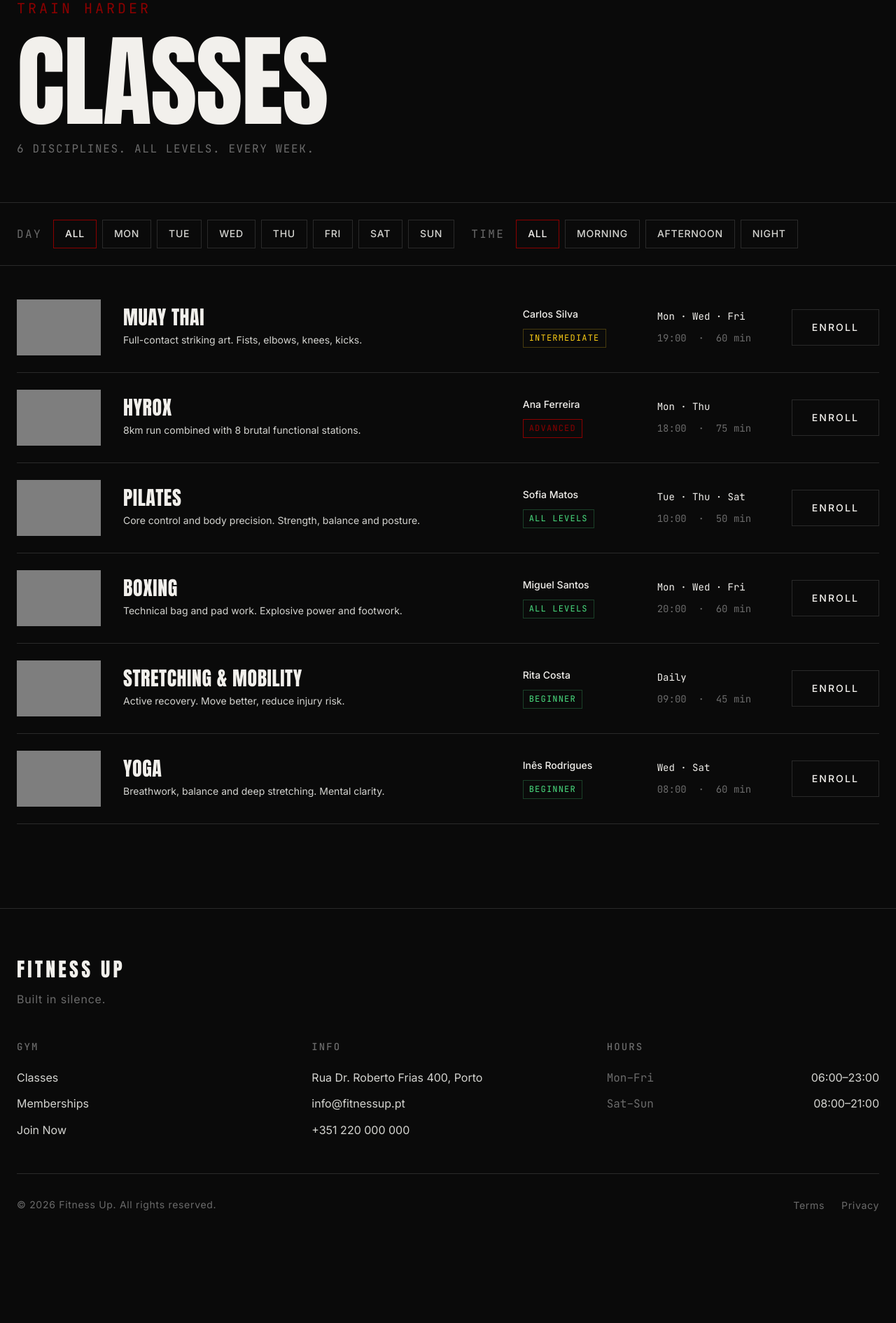
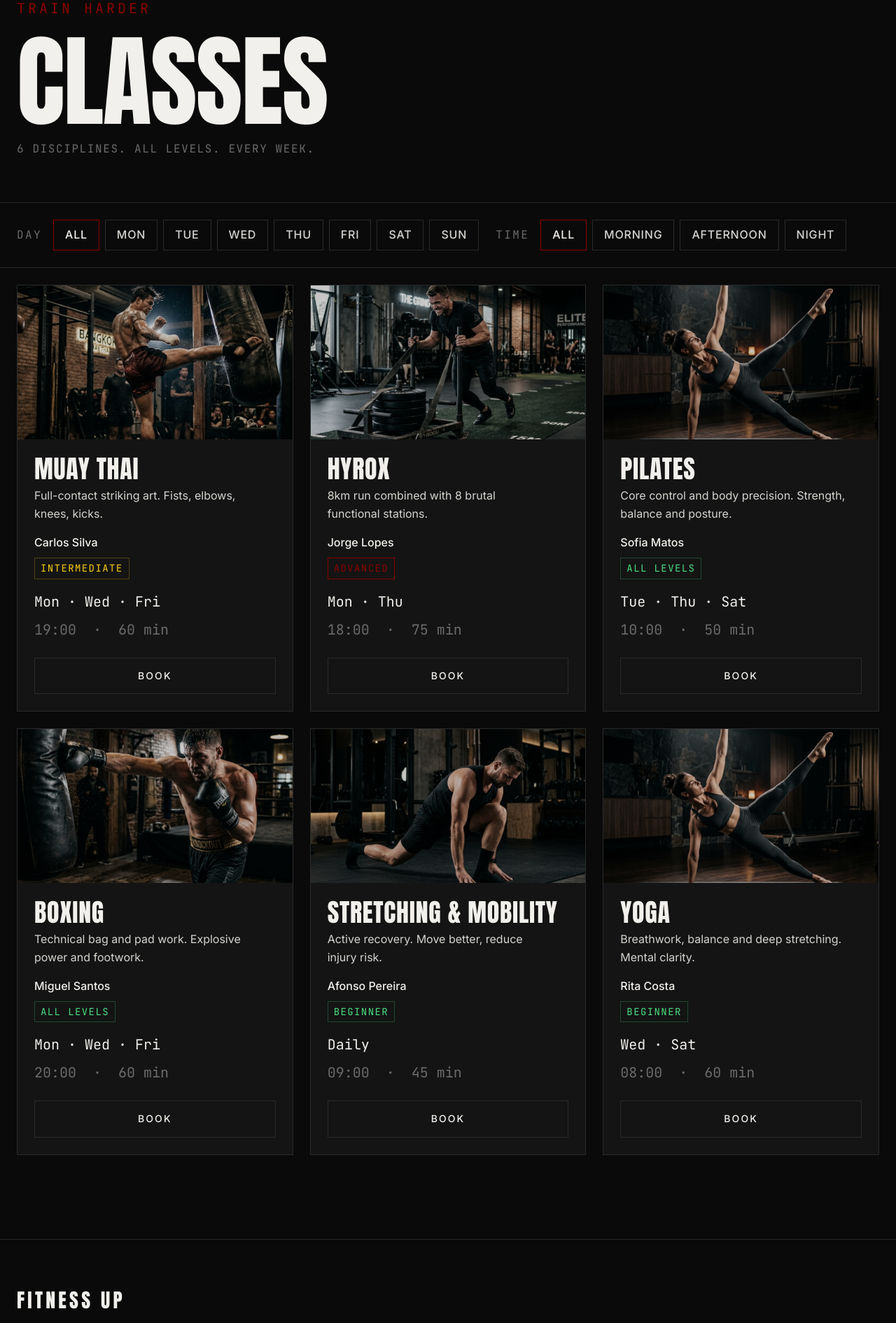
Before and after one commit to AfonsoBouca/gym-management-platform, a PHP site: page /classes.html in a window 1280 px wide; the page is wider, and only the part inside the window is pictured. Shown: the part 370-2261 px from the top of that part at 70% size. Before the commit the page ends 2101 px from the top of that part, so only its background shows below. Run offline with PHP 8.4, Linux system fonts and the light colour scheme; grey boxes are pictures that could not be loaded.

Commit message:
classes layout improvement

```diff
--- a/classes.html
+++ b/classes.html
@@ -90,7 +90,7 @@
                         <p class="crow__days">Mon · Wed · Fri</p>
                         <p class="crow__time">19:00 &nbsp;·&nbsp; 60 min</p>
                     </div>
-                    <a href="index.html#enroll" class="button button--ghost">Enroll</a>
+                    <a href="index.html#enroll" class="button button--ghost">Book</a>
                 </article>
 
                 <article class="crow">
@@ -102,14 +102,14 @@
                         <p class="crow__desc">8km run combined with 8 brutal functional stations.</p>
                     </div>
                     <div class="crow__meta">
-                        <p class="crow__instructor">Ana Ferreira</p>
+                        <p class="crow__instructor">Jorge Lopes</p>
                         <p class="crow__difficulty crow__difficulty--hard">Advanced</p>
                     </div>
                     <div class="crow__schedule">
                         <p class="crow__days">Mon · Thu</p>
                         <p class="crow__time">18:00 &nbsp;·&nbsp; 75 min</p>
                     </div>
-                    <a href="index.html#enroll" class="button button--ghost">Enroll</a>
+                    <a href="index.html#enroll" class="button button--ghost">Book</a>
                 </article>
 
                 <article class="crow">
@@ -128,7 +128,7 @@
                         <p class="crow__days">Tue · Thu · Sat</p>
                         <p class="crow__time">10:00 &nbsp;·&nbsp; 50 min</p>
                     </div>
-                    <a href="index.html#enroll" class="button button--ghost">Enroll</a>
+                    <a href="index.html#enroll" class="button button--ghost">Book</a>
                 </article>
 
                 <article class="crow">
@@ -147,7 +147,7 @@
                         <p class="crow__days">Mon · Wed · Fri</p>
                         <p class="crow__time">20:00 &nbsp;·&nbsp; 60 min</p>
                     </div>
-                    <a href="index.html#enroll" class="button button--ghost">Enroll</a>
+                    <a href="index.html#enroll" class="button button--ghost">Book</a>
                 </article>
 
                 <article class="crow">
@@ -159,14 +159,14 @@
                         <p class="crow__desc">Active recovery. Move better, reduce injury risk.</p>
                     </div>
                     <div class="crow__meta">
-                        <p class="crow__instructor">Rita Costa</p>
+                        <p class="crow__instructor">Afonso Pereira</p>
                         <p class="crow__difficulty crow__difficulty--easy">Beginner</p>
                     </div>
                     <div class="crow__schedule">
                         <p class="crow__days">Daily</p>
                         <p class="crow__time">09:00 &nbsp;·&nbsp; 45 min</p>
                     </div>
-                    <a href="index.html#enroll" class="button button--ghost">Enroll</a>
+                    <a href="index.html#enroll" class="button button--ghost">Book</a>
                 </article>
 
                 <article class="crow">
@@ -178,14 +178,14 @@
                         <p class="crow__desc">Breathwork, balance and deep stretching. Mental clarity.</p>
                     </div>
                     <div class="crow__meta">
-                        <p class="crow__instructor">Inês Rodrigues</p>
+                        <p class="crow__instructor">Rita Costa</p>
                         <p class="crow__difficulty crow__difficulty--easy">Beginner</p>
                     </div>
                     <div class="crow__schedule">
                         <p class="crow__days">Wed · Sat</p>
                         <p class="crow__time">08:00 &nbsp;·&nbsp; 60 min</p>
                     </div>
-                    <a href="index.html#enroll" class="button button--ghost">Enroll</a>
+                    <a href="index.html#enroll" class="button button--ghost">Book</a>
                 </article>
 
             </div>
--- a/css/pages/classes.css
+++ b/css/pages/classes.css
@@ -66,7 +66,7 @@
 
 .filter-btn {
     font-family: var(--font-body);
-    font-size: var(--text-sm);
+    font-size: 1rem;
     font-weight: 500;
     letter-spacing: 0.05em;
     text-transform: uppercase;
@@ -97,34 +97,28 @@
 }
 
 .class-list__rows {
-    display: flex;
-    flex-direction: column;
+    display: grid;
+    grid-template-columns: repeat(3, 1fr);
+    gap: 1.5rem;
 }
 
 .crow {
-    display: grid;
-    grid-template-columns: 120px 1fr 160px 160px auto;
-    align-items: center;
-    gap: 2rem;
-    padding: 1.5rem 0;
-    border-bottom: 1px solid var(--border);
-    transition: background-color 150ms cubic-bezier(0.16, 1, 0.3, 1);
+    display: flex;
+    flex-direction: column;
+    background-color: var(--bg-surface);
+    border: 1px solid var(--border);
+    transition: border-color 150ms cubic-bezier(0.16, 1, 0.3, 1);
 }
 
 .crow:hover {
-    background-color: var(--bg-surface);
-    padding-left: 1rem;
-    padding-right: 1rem;
-    margin-left: calc(-1 * 1rem);
-    margin-right: calc(-1 * 1rem);
+    border-color: var(--border-strong);
 }
 
 /* --- Thumbnail ---------------------------------------------------------- */
 .crow__media {
-    width: 120px;
-    height: 80px;
+    width: 100%;
+    height: 220px;
     overflow: hidden;
-    flex-shrink: 0;
 }
 
 .crow__image {
@@ -133,12 +127,41 @@
     object-fit: cover;
     filter: brightness(0.8) grayscale(20%);
     display: block;
+    transition: filter 250ms cubic-bezier(0.16, 1, 0.3, 1);
+}
+
+.crow:hover .crow__image {
+    filter: brightness(0.6) grayscale(0%);
+}
+
+/* --- Card body ---------------------------------------------------------- */
+.crow__info,
+.crow__meta,
+.crow__schedule {
+    padding: 0 1.5rem;
+}
+
+.crow__info {
+    padding-top: 1.5rem;
+    flex: 1;
+}
+
+.crow__meta {
+    padding-top: 1rem;
+}
+
+.crow__schedule {
+    padding-top: 1rem;
+}
+
+.crow > .button {
+    margin: 1.5rem;
 }
 
 /* --- Name + description ------------------------------------------------- */
 .crow__name {
     font-family: var(--font-display);
-    font-size: 1.75rem;
+    font-size: 2.25rem;
     text-transform: uppercase;
     color: var(--text);
     letter-spacing: 0.02em;
@@ -148,7 +171,7 @@
 
 .crow__desc {
     font-family: var(--font-body);
-    font-size: var(--text-sm);
+    font-size: 1rem;
     color: var(--text-soft);
     line-height: 1.6;
 }
@@ -156,7 +179,7 @@
 /* --- Instructor + difficulty -------------------------------------------- */
 .crow__instructor {
     font-family: var(--font-body);
-    font-size: var(--text-sm);
+    font-size: 1rem;
     font-weight: 500;
     color: var(--text);
     margin-bottom: 0.5rem;
@@ -164,7 +187,7 @@
 
 .crow__difficulty {
     font-family: var(--font-mono);
-    font-size: 0.75rem;
+    font-size: 0.875rem;
     text-transform: uppercase;
     letter-spacing: 0.1em;
     padding: 0.2rem 0.5rem;
@@ -189,27 +212,21 @@
 /* --- Schedule ----------------------------------------------------------- */
 .crow__days {
     font-family: var(--font-mono);
-    font-size: var(--text-sm);
+    font-size: 1.25rem;
     color: var(--text);
     margin-bottom: 0.5rem;
 }
 
 .crow__time {
     font-family: var(--font-mono);
-    font-size: var(--text-sm);
+    font-size: 1.25rem;
     color: var(--text-muted);
 }
 
 /* --- Mobile ------------------------------------------------------------ */
 @media (max-width: 47.9rem) {
-    .crow {
+    .class-list__rows {
         grid-template-columns: 1fr;
-        gap: 0.75rem;
-    }
-
-    .crow__media {
-        width: 100%;
-        height: 160px;
     }
 
     .filters__inner {
```
Also changed, not shown: assets/images/classes/boxing.jpg (added), assets/images/classes/hyrox.jpg (added), assets/images/classes/muay_thai.jpg (added), assets/images/classes/pilates.jpg (added), assets/images/classes/stretching.jpg (added), assets/images/classes/yoga.jpg (added).
